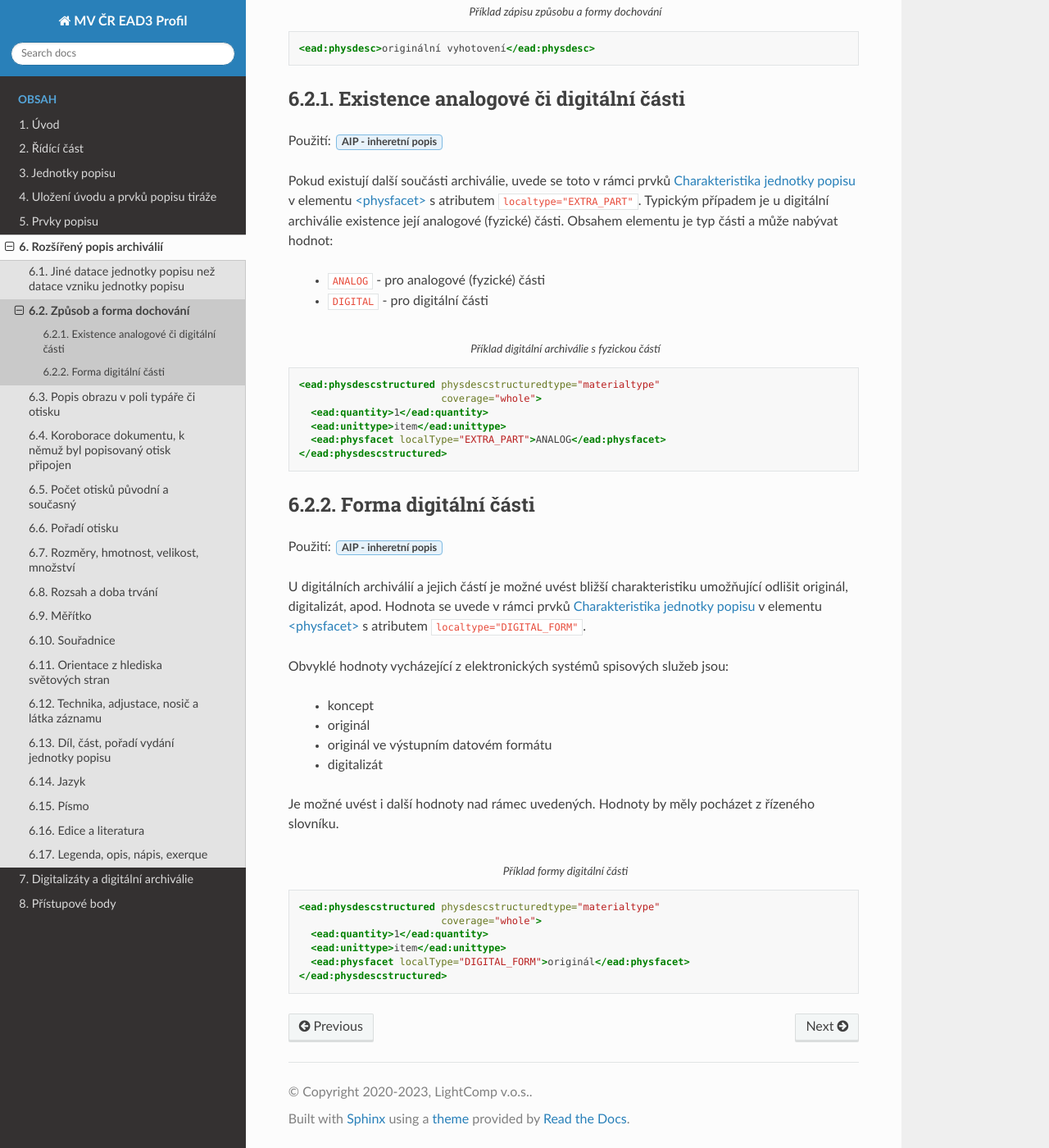
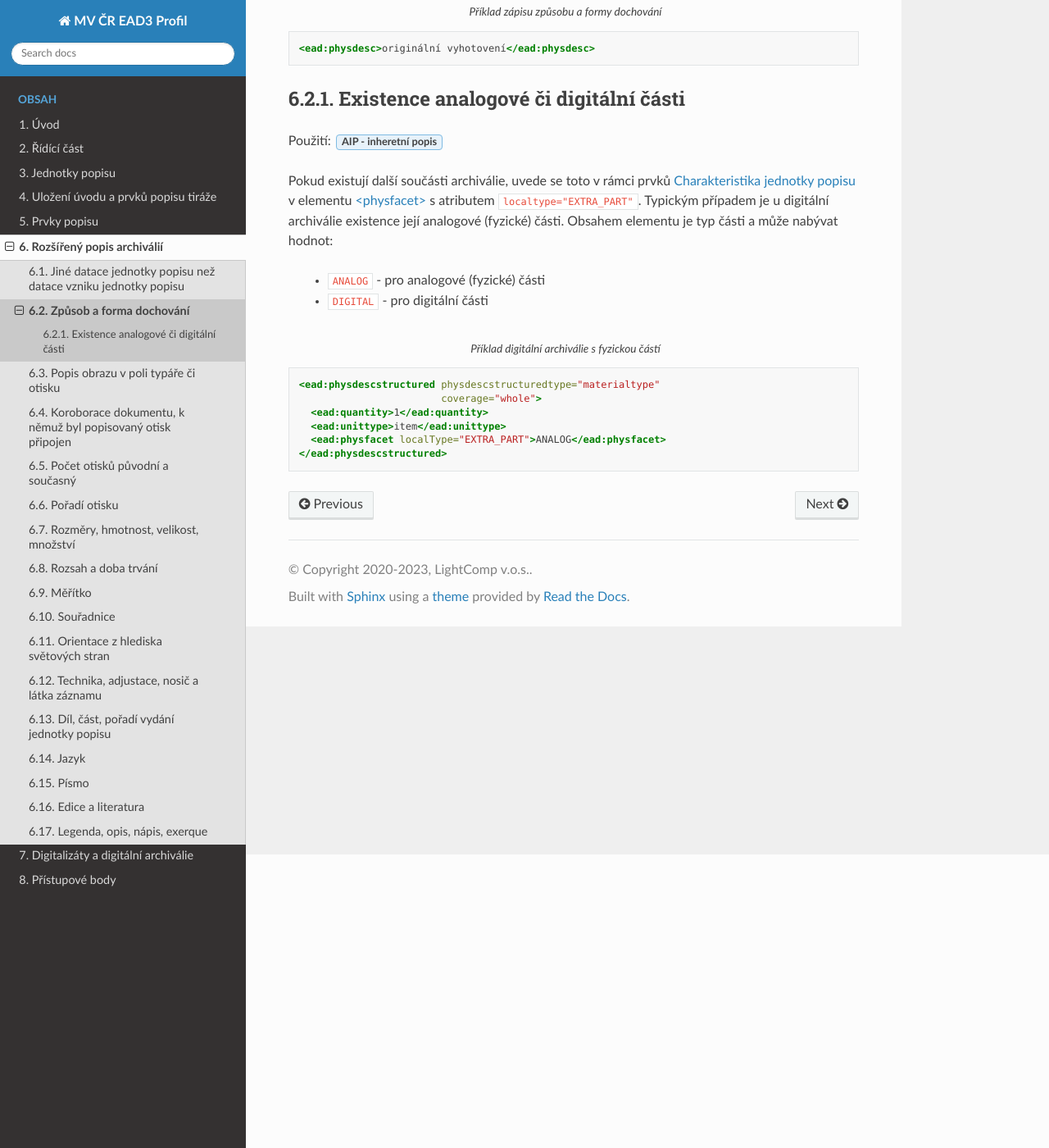
Before and after one commit to elzasw/ead3doc, a Sphinx documentation site: the page built from doc/source/rozsireny-popis/forma-dochovani.rst, in a window 1280 px wide and 1400 px high, scrolled down 358 px. Shown: the whole window at 82% size. Built offline with Sphinx 7.4.7 and the Read the Docs theme 2.0.0, drawn with Linux system fonts in a browser that asks for light colours.

Commit message:
Odstraneni formy dochovani

```diff
--- a/doc/source/rozsireny-popis/forma-dochovani.rst
+++ b/doc/source/rozsireny-popis/forma-dochovani.rst
@@ -48,40 +48,3 @@ Obsahem elementu je typ části a může nabývat hodnot:
      <ead:unittype>item</ead:unittype>
      <ead:physfacet localType="EXTRA_PART">ANALOG</ead:physfacet>
    </ead:physdescstructured>
-
-
-
-.. _ead_item_types_physdesc_dform:
-
-Forma digitální části
-----------------------------------------
-
-.. tags::
-   aip-inherent
-
-U digitálních archiválií a jejich částí je možné uvést bližší charakteristiku
-umožňující odlišit originál, digitalizát, apod.
-Hodnota se uvede v rámci prvků :ref:`ead_jp_char`
-v elementu `<physfacet> <https://www.loc.gov/ead/EAD3taglib/EAD3.html#elem-physfacet>`_
-s atributem ``localtype="DIGITAL_FORM"``.
-
-Obvyklé hodnoty vycházející z elektronických systémů spisových služeb jsou:
-
- - koncept
- - originál
- - originál ve výstupním datovém formátu
- - digitalizát
-
-Je možné uvést i další hodnoty nad rámec uvedených. Hodnoty by měly pocházet
-z řízeného slovníku.
-
-
-.. code-block:: xml
-   :caption: Příklad formy digitální části
-
-   <ead:physdescstructured physdescstructuredtype="materialtype"
-                           coverage="whole">
-     <ead:quantity>1</ead:quantity>
-     <ead:unittype>item</ead:unittype>
-     <ead:physfacet localType="DIGITAL_FORM">originál</ead:physfacet>
-   </ead:physdescstructured>
```
